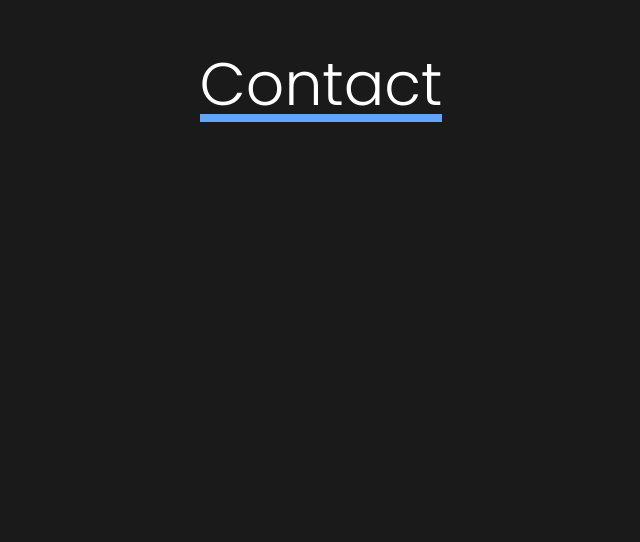
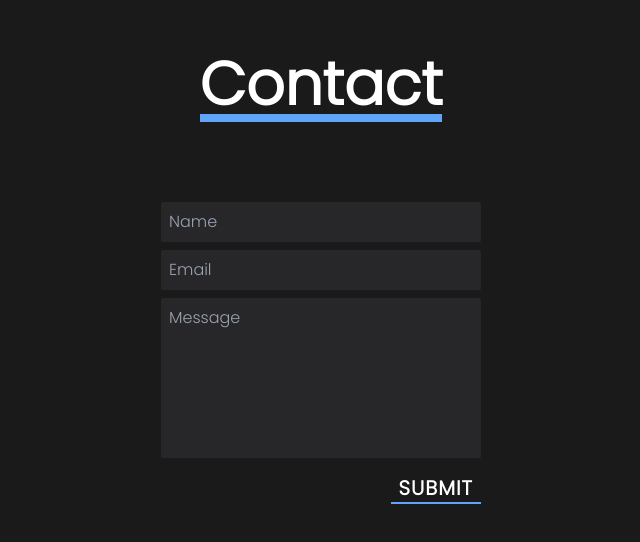
Before and after one commit to Joksa132/portfolio, a Next.js app: page / in a window 1280 px wide. Shown: the part 2486-3028 px from the top of the page, without its empty margins (319-959 px from the left). Built offline with nearby package versions, Linux system fonts and the light colour scheme.

Commit message:
create contact form and functionality

```diff
--- a/app/page.tsx
+++ b/app/page.tsx
@@ -5,6 +5,8 @@ import { AiOutlineArrowDown } from 'react-icons/ai'
 import { useEffect, useRef, useState } from "react";
 import TechnologyCard from '@/components/TechnologyCard';
 import { technologies } from '@/utils/technologies';
+import emailjs from '@emailjs/browser';
+import { SnackbarProvider, enqueueSnackbar } from 'notistack';
 
 export default function Home() {
   const [activeLink, setActiveLink] = useState<string>("home")
@@ -15,6 +17,7 @@ export default function Home() {
     projects: useRef<HTMLElement>(null),
     contact: useRef<HTMLElement>(null),
   };
+  const formRef = useRef<HTMLFormElement>(null);
   const firstFiveTechnologies = technologies.slice(0, 5);
   const secondFiveTechnologies = technologies.slice(5, 10);
 
@@ -33,7 +36,7 @@ export default function Home() {
     const aboutSectionObserver = new IntersectionObserver(
       (entries) => {
         entries.forEach((entry) => {
-          if (entry.target.id === "about") {
+          if (entry.target.id === "about" && !isAboutVisible) {
             setIsAboutVisible(entry.isIntersecting);
           }
         });
@@ -41,7 +44,7 @@ export default function Home() {
       { threshold: 0.5 }
     );
 
-    if (sectionRefs.about.current) {
+    if (sectionRefs.about.current && !isAboutVisible) {
       aboutSectionObserver.observe(sectionRefs.about.current);
     }
 
@@ -58,7 +61,19 @@ export default function Home() {
         }
       });
     };
-  }, [sectionRefs]);
+  }, [sectionRefs, isAboutVisible]);
+
+  const handleEmailSubmit = (e: React.FormEvent<HTMLFormElement>) => {
+    e.preventDefault()
+    emailjs.sendForm(process.env.NEXT_PUBLIC_SERVICE_ID || "", process.env.NEXT_PUBLIC_TEMPLATE_ID || "", formRef.current || "", process.env.NEXT_PUBLIC_PUBLIC_KEY)
+      .then((result) => {
+        enqueueSnackbar('Message successfully sent', { variant: 'success' })
+        console.log(result)
+      }, (error) => {
+        enqueueSnackbar('Message failed to send', { variant: 'error' })
+        console.log(error)
+      });
+  }
 
   return (
     <main className='text-white scroll-smooth'>
@@ -74,7 +89,7 @@ export default function Home() {
       <Nav activeLink={activeLink} setActiveLink={setActiveLink} />
       <section className='h-screen flex flex-col items-center' id='about' ref={sectionRefs.about}>
         <div>
-          <h2 className='text-6xl mt-20 border-b-8 border-blue-400'>About</h2>
+          <h2 className='text-6xl mt-20 border-b-8 border-blue-400 font-bold'>About</h2>
         </div>
         <div className='mt-20 flex flex-col items-center w-full'>
           <p className='text-2xl w-2/5'>
@@ -97,14 +112,52 @@ export default function Home() {
       </section>
       <section className='h-screen flex justify-center' id='projects' ref={sectionRefs.projects}>
         <div>
-          <h2 className='text-6xl mt-20 border-b-8 border-blue-400'>Projects</h2>
+          <h2 className='text-6xl mt-20 border-b-8 border-blue-400 font-bold'>Projects</h2>
         </div>
       </section>
-      <section className='h-screen flex justify-center' id='contact' ref={sectionRefs.contact}>
+      <section className='h-screen flex flex-col items-center' id='contact' ref={sectionRefs.contact}>
         <div>
-          <h2 className='text-6xl mt-20 border-b-8 border-blue-400'>Contact</h2>
+          <h2 className='text-6xl mt-20 border-b-8 border-blue-400 font-bold'>Contact</h2>
+        </div>
+        <form ref={formRef} onSubmit={handleEmailSubmit} className='flex flex-col items-center gap-2 mt-20 w-full'>
+          <input
+            type="text"
+            name='user_name'
+            id='user_name'
+            placeholder='Name'
+            required
+            className='bg-zinc-800 p-2 w-1/4 rounded-sm focus:outline-none focus:ring-1 focus:ring-blue-400'
+          />
+          <input
+            type="email"
+            name="user_email"
+            id="user_email"
+            placeholder='Email'
+            required
+            className='bg-zinc-800 p-2 w-1/4 rounded-sm focus:outline-none focus:ring-1 focus:ring-blue-400'
+          />
+          <textarea
+            name='message'
+            id='message'
+            placeholder='Message'
+            required
+            className='bg-zinc-800 p-2 w-1/4 rounded-sm resize-none focus:outline-none focus:ring-1 focus:ring-blue-400'
+            rows={6}
+          />
+          <div className='flex justify-end w-1/4 text-xl font-bold mt-2'>
+            <button
+              type='submit'
+              className='tracking-wider border-b-2 border-blue-400 px-2 hover:border-2 hover:bg-blue-400 hover:text-2xl hover:rounded-sm'
+            >
+              SUBMIT
+            </button>
+          </div>
+        </form>
+        <div className='flex items-center gap-4 mt-12'>
+
         </div>
       </section>
+      <SnackbarProvider />
     </main >
   )
 }
```
